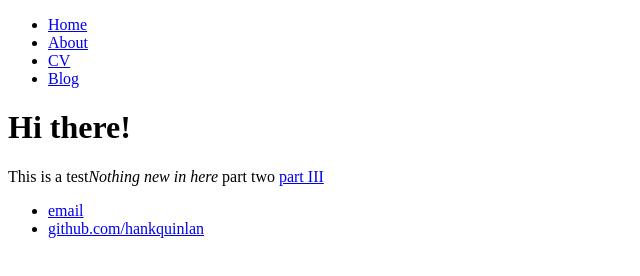
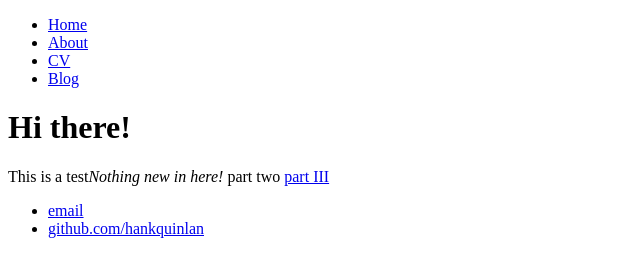
Before and after one commit to nunodasilva/nunodasilva.github.io, a plain HTML site: page index.html in a window 1280 px wide. Shown: the full height of the page, 0-640 px from the left. Drawn offline with Linux system fonts and the light colour scheme.

Commit message:
Update index.html

```diff
--- a/index.html
+++ b/index.html
@@ -15,7 +15,7 @@
 		<div class="container">
     		<div class="blurb">
         		<h1>Hi there!</h1>
-				<p>This is a test<em>Nothing new in here</em> part two <a href="/about">part III</a></p>
+				<p>This is a test<em>Nothing new in here!</em> part two <a href="/about">part III</a></p>
     		</div><!-- /.blurb -->
 		</div><!-- /.container -->
 		<footer>
```
